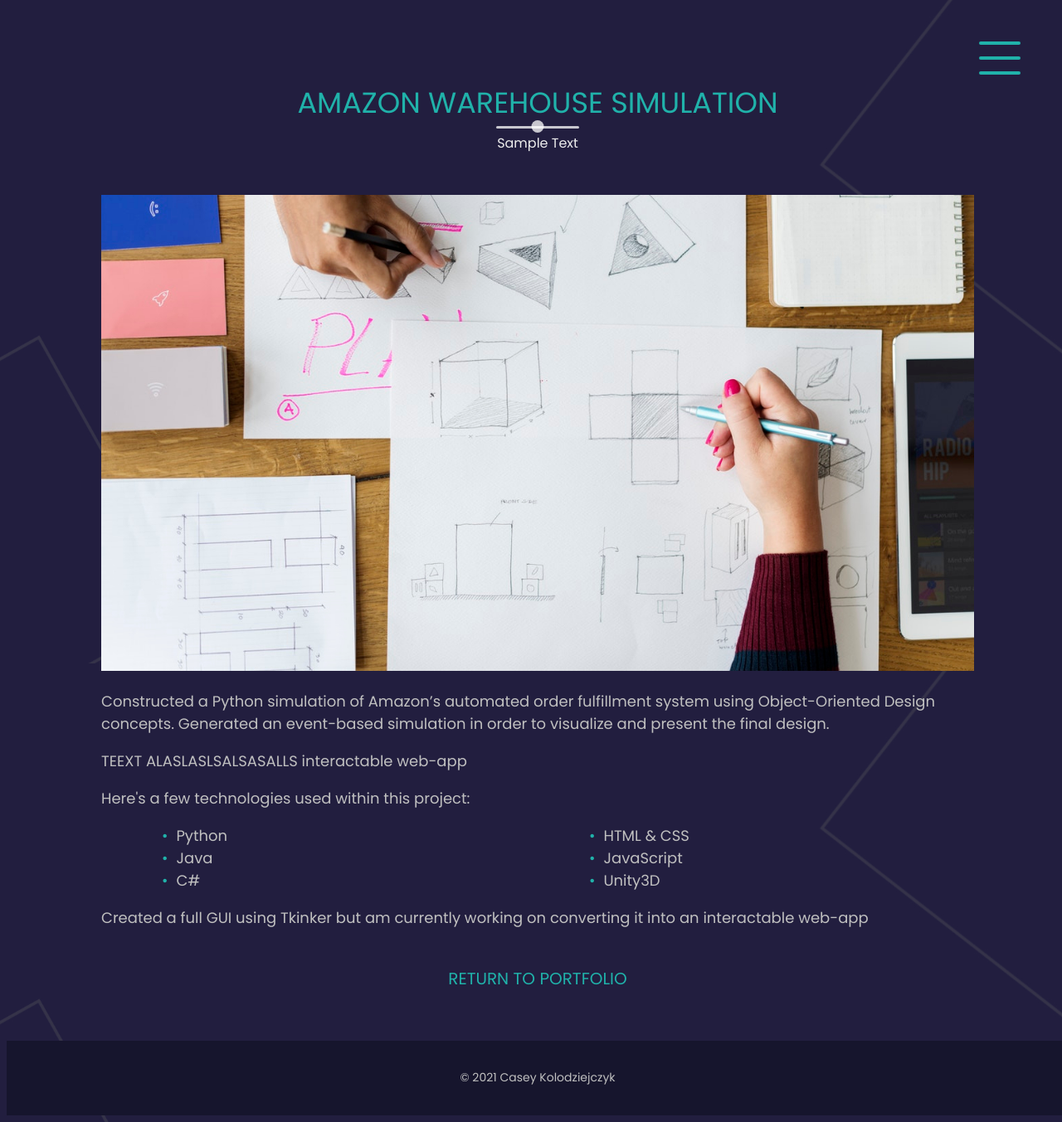
After one commit to Cazeck/Portfolio-Website-V2, a Flask app: template templates/warehouse.html in a window 1280 px wide. The commit adds this page. Shown: the whole page at 83% size. Run offline with Flask 2, Linux system fonts and the light colour scheme; the template is opened without the code that fills it, so the values that code supplies are empty.

Commit message:
Created Warehouse project page and css

```diff
--- /dev/null
+++ b/static/project.css
@@ -0,0 +1,305 @@
+*Start global*/
+*{
+    margin: 0;
+    padding: 0;
+    box-sizing: border-box;
+}
+
+html{
+    font-size: 10px;
+    font-family: 'Roboto', sans-serif;
+    font-family: 'Poppins', sans-serif;
+    color: #eee;
+    color: #c0c0c0;
+}
+
+body{
+    width: 100%;
+    height: 100%;
+    background: url(../images/sitebg.jpg) no-repeat center fixed;
+    background-size: cover;
+}
+
+section{
+    padding: 6rem 0;
+}
+
+a{
+    text-decoration: none;
+    color: #eee;
+}
+
+p{
+    font-size: 1.8rem;
+    font-weight: 300;
+    margin-bottom: 1.5rem;
+}
+
+img{
+    width: 100%
+}
+
+iframe{
+    width: 100%
+}
+
+/*End global*/
+
+/*Start reusable*/
+.container{
+    width: 90%;
+    max-width: 120rem;
+    height: 100%;
+    margin: 0 auto;
+    position: relative;
+}
+
+.section-heading{
+    text-align: center;
+    margin-bottom: 5rem;
+}
+
+.section-heading h1{
+    font-size: 3.5rem;
+    color: rgba(255,255,255, .3);
+    color: #20B2AA;
+    text-transform: uppercase;
+    font-weight: 300;
+    position: relative;
+    margin-bottom: 1rem;
+}
+
+.section-heading h1::before,
+.section-heading h1::after{
+    content: '';
+    position: absolute;
+    bottom: -.5rem;
+    left: 50%;
+    transform: translateX(-50%);
+    background-color: rgba(255,255,255, .75);
+}
+
+.section-heading h1::before{
+    width: 10rem;
+    height: 3px;
+    border-radius: .8rem;
+}
+
+.section-heading h1::after{
+    width: 1.5rem;
+    height: 1.5rem;
+    border-radius: 100%;
+    bottom: -1rem;
+}
+
+.section-heading h6{
+    font-size: 1.6rem;
+    font-weight: 300;
+    margin-top: 0;
+    color: #eee;
+}
+
+.has-margin-right{
+    margin-right: 5rem;
+}
+
+/*End reusable*/
+
+/*Start header*/
+header{
+    width: 100%;
+    height: 100vh;
+}
+
+.top-nav{
+    width: 100%;
+    height: 100vh;
+    position: fixed;
+    top: -150vh;
+    z-index: 100;
+    background-color: #16162d;
+    border-bottom-right-radius: 100%;
+    border-bottom-left-radius: 100%;
+    transition: all 650ms cubic-bezier(1,0,0,1);
+}
+
+.nav-list{
+    list-style: none;
+    width: 100%;
+    height: 100%;
+    display: flex;
+    justify-content: center;
+    align-items: center;
+}
+
+li{
+    margin: 0 2rem;
+}
+
+.text-link{
+    text-decoration: none;
+    color: #20B2AA;
+    transition: color 650ms;
+}
+
+
+
+.text-link .cta{
+    display: inline-block;
+    margin-top: 1rem;
+    font-size: 1.5rem;
+    text-transform: uppercase;
+    color: #3883ff;
+    color: #20B2AA;
+    transition: color 650ms;
+}
+
+
+.text-link:hover{
+    color: #2f67cd;
+    transition: color 650ms;
+}
+
+.nav-link{
+    font-family: 'Poppins', sans-serif;
+    font-size: 3rem;
+    padding: 1rem;
+}
+
+.nav-link:hover,
+.nav-link:focus{
+    background: linear-gradient(to top, #ffe838, #fd57bf ); /*#fd57bf */
+    background: #20B2AA;
+    background-clip: unset;
+    -webkit-background-clip: text;
+    -webkit-text-fill-color: transparent;
+}
+
+.top-nav.open{
+    top: 0;
+    border-radius: initial;
+}
+
+.menu-toggler{
+    position: absolute;
+    top: 5rem;
+    right: 5rem;
+    width: 5rem;
+    height: 4rem;
+    display: flex;
+    flex-direction: column;
+    justify-content: space-between;
+    cursor: pointer;
+    z-index: 1500;
+    transition: transform 650ms ease-out;
+}
+
+.menu-toggler.open{
+    transform: rotate(-360deg);
+}
+
+.bar{
+    background: linear-gradient(to right, #ffe838, #fd57bf);
+    background: #20B2AA;
+    width: 100%;
+    height: 4px;
+    border-radius: .8rem;
+}
+
+/*
+.bar.half{
+    /*width: 50%;
+}
+*/
+
+.bar.start{
+    transform-origin: right;
+    transition: transform 650ms cubic-bezier(0.54, -0.81, 0.57, 0.57);
+}
+/*
+.open .bar.start{
+    /* transform: rotate(-450deg) translateX(.8rem);
+}
+*/
+
+.bar.end{
+    align-self: flex-end;
+    transform-origin: left;
+    transition: transform 650ms cubic-bezier(0.54, -0.81, 0.57, 0.57);
+}
+
+/*
+.open .bar.end{
+    /* transform: rotate(-450deg) translateX(-.8rem);
+}
+*/
+/*End header*/
+
+/*Start about*/
+.about .container{
+    display: flex;
+    flex-direction: column;
+    align-items: center;
+    justify-content: center;
+}
+
+.profile-img{
+    flex: 1;
+    margin-right: 5rem;
+    margin-left: 5rem;
+}
+
+.about-details{
+    flex: 2;
+    margin-right: 5rem;
+    margin-left: 5rem;
+    margin-bottom: 3rem;
+}
+
+.return-link{
+    flex: 3;
+    display: inline;
+    font-size: 2rem;
+    text-transform: uppercase;
+    color: #3883ff;
+    color: #20B2AA;
+    transition: color 650ms;
+}
+
+.return-link:hover{
+    color: #2f67cd;
+}
+
+ul.tech-list{
+    list-style: none;
+    columns: 2;
+    font-size: 1.8rem;
+    font-weight: 300;
+    margin-bottom: 1.5rem;
+}
+
+.tech-list li{
+    padding-left: 2rem;
+    text-indent: -.7rem;
+}
+
+.tech-list li::before{
+    content: "\2022";
+    padding-right: 10px;
+    color: #20B2AA;
+}
+/*End about*/
+
+/*Start footer*/
+.copyright{
+    width: 100%;
+    text-align: center;
+    background-color: #16152d;
+    padding: 2rem 0;
+    position: relative;
+}
+
+.copyright p{
+    font-size: 1.4rem;
+}
+/*End footer*/
--- /dev/null
+++ b/templates/warehouse.html
@@ -0,0 +1,93 @@
+<!DOCTYPE html>
+<html lang="en">
+<head>
+    <meta charset="UTF-8">
+    <meta name="viewport" content="width=device-width, initial-scale=1">
+    <title>Amazon Warehouse Simulation</title>
+    <link href="https://fonts.googleapis.com/css?family=Poppins:400,500&display=swap" rel="stylesheet">
+    <link rel="stylesheet" href="https://unpkg.com/aos@next/dist/aos.css" />
+    <link rel="stylesheet" href="https://use.fontawesome.com/releases/v5.7.2/css/all.css" integrity="sha384-fnmOCqbTlWIlj8LyTjo7mOUStjsKC4pOpQbqyi7RrhN7udi9RwhKkMHpvLbHG9Sr" crossorigin="anonymous">
+    <link rel="stylesheet" href="../static/project.css">
+</head>
+<body>
+
+    <div class="menu-toggler">
+        <div class="bar half start"></div>
+        <div class="bar"></div>
+        <div class="bar half end"></div>
+    </div>
+    <nav class="top-nav">
+        <ul class="nav-list">
+            <li>
+                <a href="index.html" class="nav-link">Home</a>
+            </li>
+            <li>
+                <a href="index.html#about" class="nav-link">About</a>
+            </li>
+            <li>
+                <a href="index.html#portfolio" class="nav-link">Portfolio</a>
+            </li>
+            <li>
+                <a href="index.html#experience" class="nav-link">Experience</a>
+            </li>
+            <li>
+                <a href="index.html#contact" class="nav-link">Contact</a>
+            </li>
+
+        </ul>
+    </nav>
+
+    <section class="about" id="about">
+        <div class="section-heading">
+            <h1>Amazon Warehouse Simulation</h1>
+            <h6>Sample Text</h6>
+        </div>
+        <div class="container">
+
+            <div class="profile-img" data-aos="fade-up" data-aos-delay="300">
+                <img src="../images/portitem3.jpeg" alt="">
+            </div>
+
+            <div class="about-details" data-aos="fade-up" data-aos-delay="600">
+                <p>
+                    Constructed a Python simulation of Amazon’s automated order fulfillment system using Object-Oriented Design concepts.
+                    Generated an event-based simulation in order to visualize and present the final design.
+                </p>
+                <p>
+                    TEEXT ALASLASLSALSASALLS interactable web-app
+                </p>
+                <p>
+                    Here's a few technologies used within this project:
+                </p>
+
+                <ul class="tech-list">
+                    <li>Python</li>
+                    <li>Java</li>
+                    <li>C#</li>
+                    <li>HTML & CSS</li>
+                    <li>JavaScript</li>
+                    <li>Unity3D</li>
+                </ul>
+
+                <p>
+                    Created a full GUI using Tkinker but am currently working on converting it into an interactable web-app
+                </p>
+            </div>
+
+            <div class="return" data-aos="fade-up" data-aos-delay="600">
+                <a href="index.html#portfolio" class="return-link"> Return to Portfolio</a>
+            </div>
+        </div>
+
+    </section>
+
+    <footer class="copyright">
+        <p>&copy; 2021 Casey Kolodziejczyk</p>
+    </footer>
+
+    <script src="https://ajax.googleapis.com/ajax/libs/jquery/3.3.1/jquery.min.js"></script>
+    <script src="https://unpkg.com/aos@next/dist/aos.js"></script>
+    <script src="../temp_js/main.js"></script>
+
+</body>
+</html>
```
Also changed, not shown: templates/index.html (+1 -12 lines).
